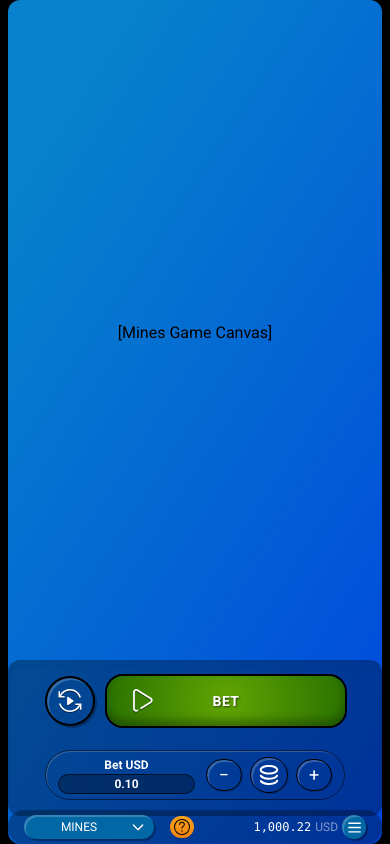
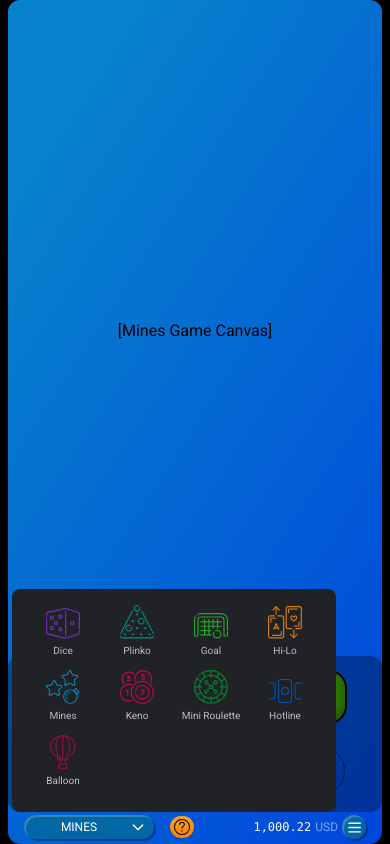
Before and after one commit to BelskviK/Vue-PIXI, a Vue app: page /games/1 in a window 390 px wide. Both pictures are taken after a click on the button "MINES". Built offline with nearby package versions, Linux system fonts and the light colour scheme.

Commit message:
fully responsived

```diff
--- a/src/components/BetButton.vue
+++ b/src/components/BetButton.vue
@@ -31,7 +31,7 @@
       <template v-if="props.status.includes('cashout')">
         <span class="text-white font-semibold text-[16px] -mb-2">CASH OUT</span>
         <div
-          class="bg-[rgba(0,0,0,0.41)] text-white font-semibold text-[12px] text-center px-2 rounded h-4 mt-1 leading-[1]"
+          class="bg-[rgba(0,0,0,0.41)] text-white font-semibold text-[12px] text-center px-2 rounded h-4 mt-1 leading-[1.5]"
         >
           {{ formattedCashOutValue }} USD
         </div>
--- a/src/components/BetInput.vue
+++ b/src/components/BetInput.vue
@@ -4,7 +4,7 @@
     <div
       class="flex items-center justify-between w-[300px] h-[50px] border border-[rgba(0,0,0,0.53)] rounded-[30px] shadow-[inset_1px_1px_#fff1cd33] px-3"
     >
-      <span class="flex flex-col items-start w-full relative">
+      <span class="flex flex-col items-start w-full sm:relative static">
         <div
           class="flex flex-col items-center justify-center text-[12px] w-full"
         >
--- a/src/components/Header.vue
+++ b/src/components/Header.vue
@@ -1,6 +1,6 @@
 <template>
   <div
-    class="relative w-full h-9 flex items-center px-4 shadow-md rounded-2xl text-white py-4 bg-black/30"
+    class="relative w-full h-9 flex items-center px-4 shadow-md rounded-2xl text-white py-4 md:bg-black/30 bg-black/0"
   >
     <div class="flex items-center w-[50%] space-x-4">
       <!-- game selector button -->
@@ -73,7 +73,7 @@
     <!-- Dropdown menu -->
     <div
       v-if="dropdownOpen"
-      class="absolute top-full left-1 grid grid-cols-4 gap-1 bg-[#212226] p-4 z-50 rounded-lg"
+      class="absolute md:top-full top-[-650%] left-1 grid grid-cols-4 gap-1 bg-[#212226] p-4 z-50 rounded-lg"
     >
       <div
         v-for="game in gameIcons"
--- a/src/pages/GameView.vue
+++ b/src/pages/GameView.vue
@@ -34,7 +34,7 @@
           :classes="config.betsClasses"
           v-bind="config.betsControlProps"
           :theme="{ btn: config.theme.btn }"
-          class="order-1 md:order-last md:h-[70px] h-[145px]"
+          class="order-1 md:order-last md:h-[70px] h-[145px] mb-1 md:mb-0"
         />
       </div>
     </div>
```
